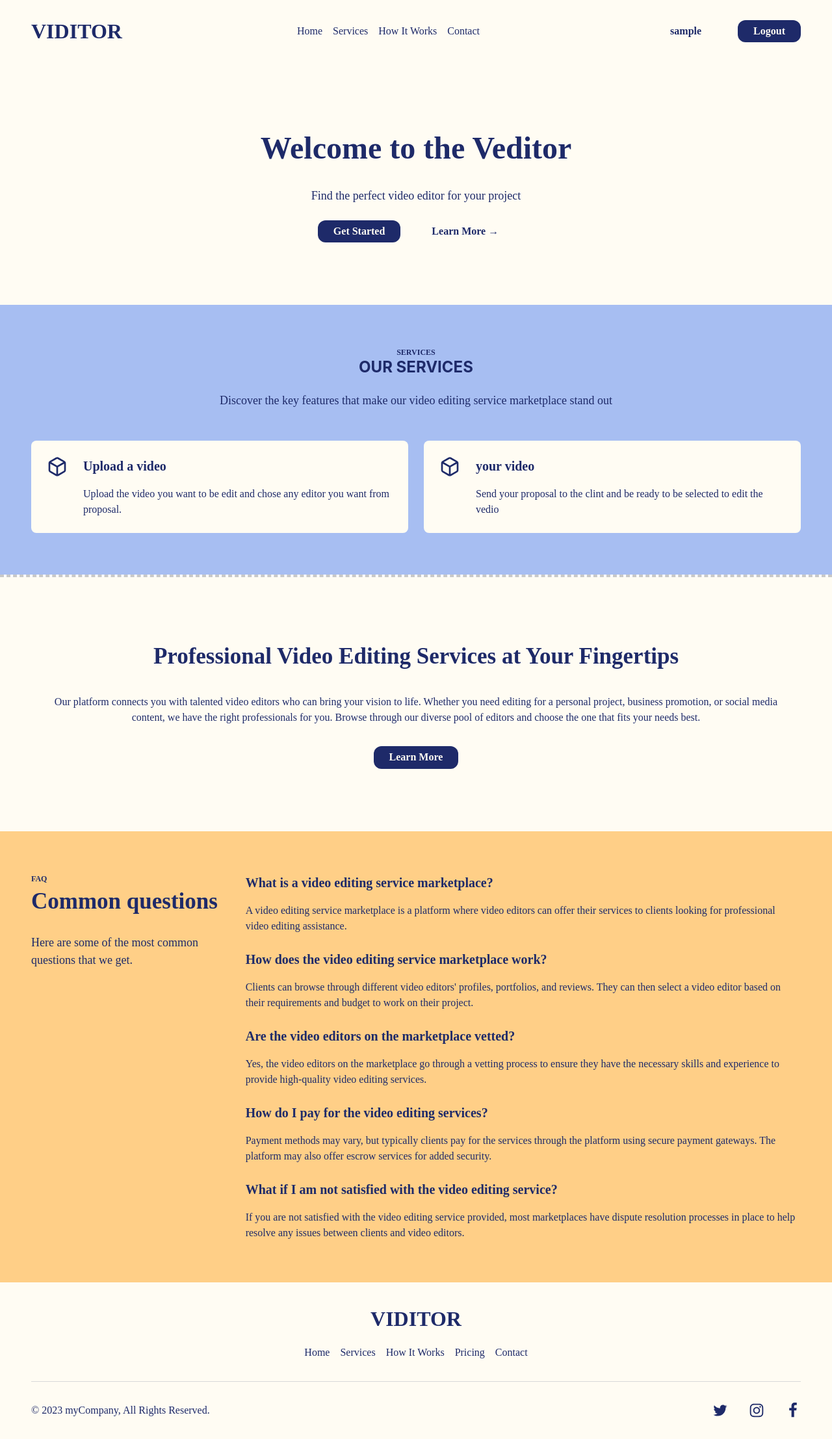
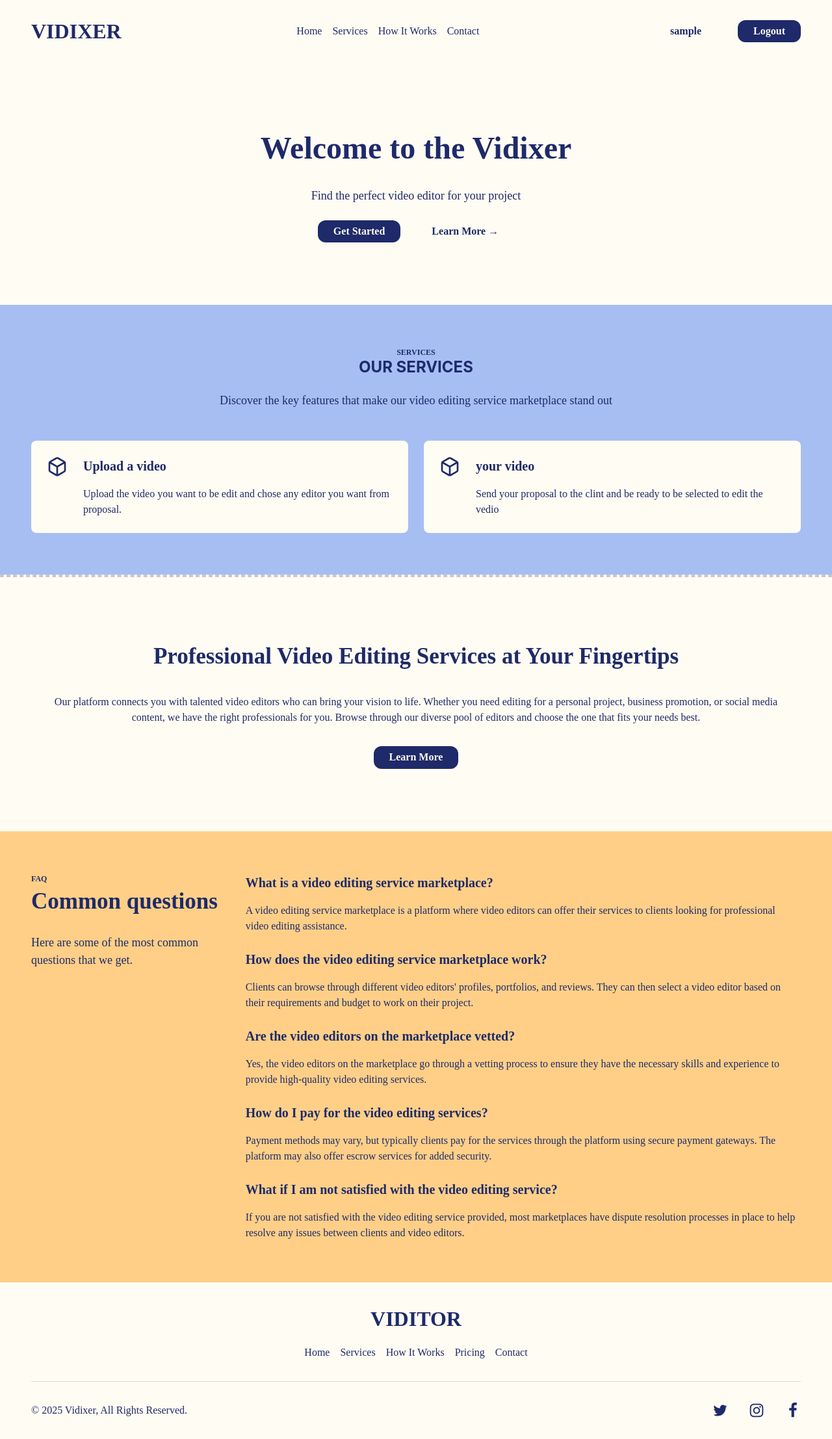
Before and after one commit to Ankursinsinwar/vidixer, a Django app: page /home/ in a window 1280 px wide. Shown: the whole page at 65% size. Run offline with Django 5.2, Linux system fonts and the light colour scheme; the visitor is signed in with stand-in values (Sample User, id 1).

Commit message:
some cganges

```diff
--- a/vidixer_project/templates/base.html
+++ b/vidixer_project/templates/base.html
@@ -3,7 +3,7 @@
 <head>
     <meta charset="UTF-8">
     <meta name="viewport" content="width=device-width, initial-scale=1.0">
-    <title>{% block title %}Cashify{% endblock %}</title>
+    <title>{% block title %}Vidixer{% endblock %}</title>
     <link rel="stylesheet" href="https://stackpath.bootstrapcdn.com/bootstrap/4.5.2/css/bootstrap.min.css">
 </head>
 <body>
@@ -47,7 +47,7 @@
     </div>
     <footer class="footer mt-auto py-3 bg-light">
         <div class="container">
-            <span class="text-muted">&copy; 2024 Cashify</span>
+            <span class="text-muted">&copy; 2025 Vidixer</span>
         </div>
     </footer>
 
--- a/vidixer_project/templates/home.html
+++ b/vidixer_project/templates/home.html
@@ -2,7 +2,7 @@
 <html lang="en">
 
 <head>
-  <title>Adorable Trifling Lemur</title>
+  <title>Vidixer</title>
   <meta property="og:title" content="Adorable Trifling Lemur" />
   <meta name="viewport" content="width=device-width, initial-scale=1.0" />
   <meta charset="utf-8" />
@@ -141,7 +141,7 @@
     <div class="home-container">
       <div class="home-header">
         <header data-thq="thq-navbar" class="navbarContainer home-navbar-interactive">
-          <span class="logo">Viditor</span>
+          <span class="logo">Vidixer</span>
           <div data-thq="thq-navbar-nav" class="home-desktop-menu">
             <nav class="home-links">
               <span class="bodySmall">Home</span>
@@ -176,7 +176,7 @@
           <div data-thq="thq-mobile-menu" class="home-mobile-menu1 mobileMenu">
             <div class="home-nav">
               <div class="home-top">
-                <span class="logo">EDITIFY</span>
+                <span class="logo">Vidixer</span>
                 <div data-thq="thq-close-menu" class="home-close-menu">
                   <svg viewBox="0 0 1024 1024" class="home-icon02 socialIcons">
                     <path
@@ -218,7 +218,7 @@
       <div class="home-hero">
         <div class="heroContainer home-hero1">
           <div class="home-container1">
-            <h1 class="home-hero-heading heading1">Welcome to the Veditor</h1>
+            <h1 class="home-hero-heading heading1">Welcome to the Vidixer</h1>
             <span class="home-hero-sub-heading bodyLarge">
               <span>
                 <span>
@@ -466,7 +466,7 @@
           <div class="home-separator"></div>
           <div class="home-container7">
             <span class="bodySmall home-text52">
-              © 2023 myCompany, All Rights Reserved.
+              © 2025 Vidixer, All Rights Reserved.
             </span>
             <div class="home-icon-group1">
               <svg viewBox="0 0 950.8571428571428 1024" class="home-icon10 socialIcons">
```
